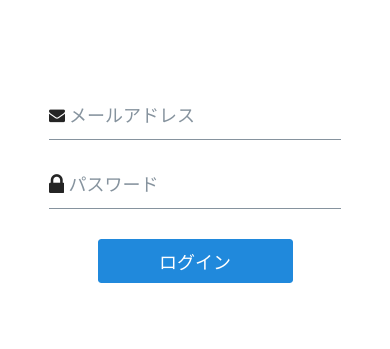
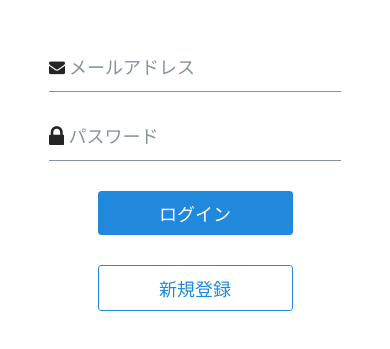
Before and after one commit to smalake/money-record-app, a React Native app: screen /Login in a window 390 px wide. Shown: the part 235-584 px from the top of the page. Built offline with nearby package versions, Linux system fonts and the light colour scheme.

Commit message:
新規登録画面へのリンクを追加

```diff
--- a/src/components/Login.tsx
+++ b/src/components/Login.tsx
@@ -96,6 +96,10 @@ export const Login: React.FC = () => {
       <View style={styles.button}>
         <Button title='ログイン' loading={loading} onPress={handleSubmit(onSubmit)} />
       </View>
+      <View style={styles.button}>
+        <Button title='新規登録' type='outline' onPress={() => navigation.navigate('Register')} />
+      </View>
+
       <StatusBar style='auto' />
     </SafeAreaView>
   );
@@ -121,5 +125,6 @@ const styles = StyleSheet.create({
   button: {
     marginTop: 10,
     width: '50%',
+    marginBottom: 20,
   },
 });
```
